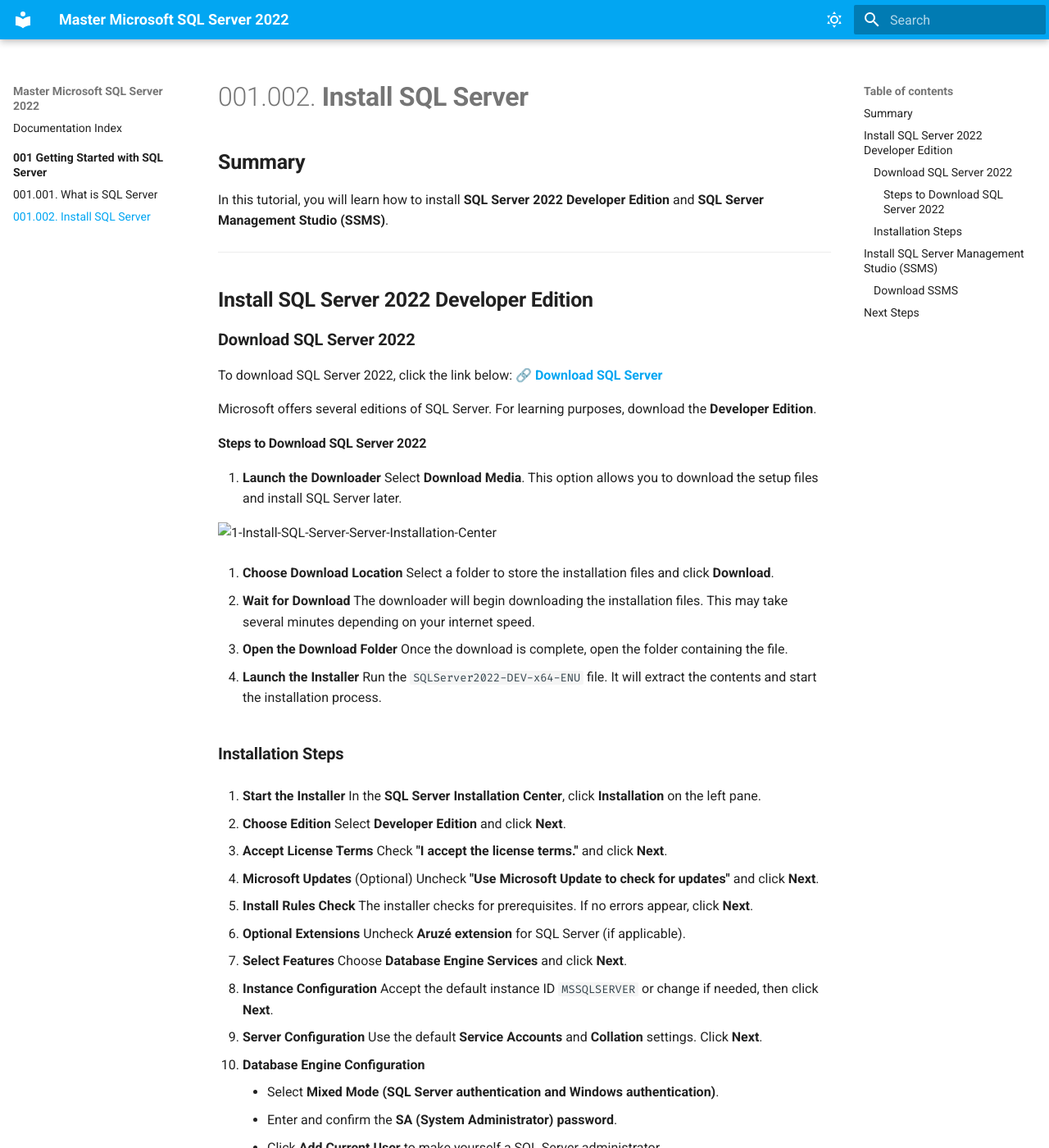
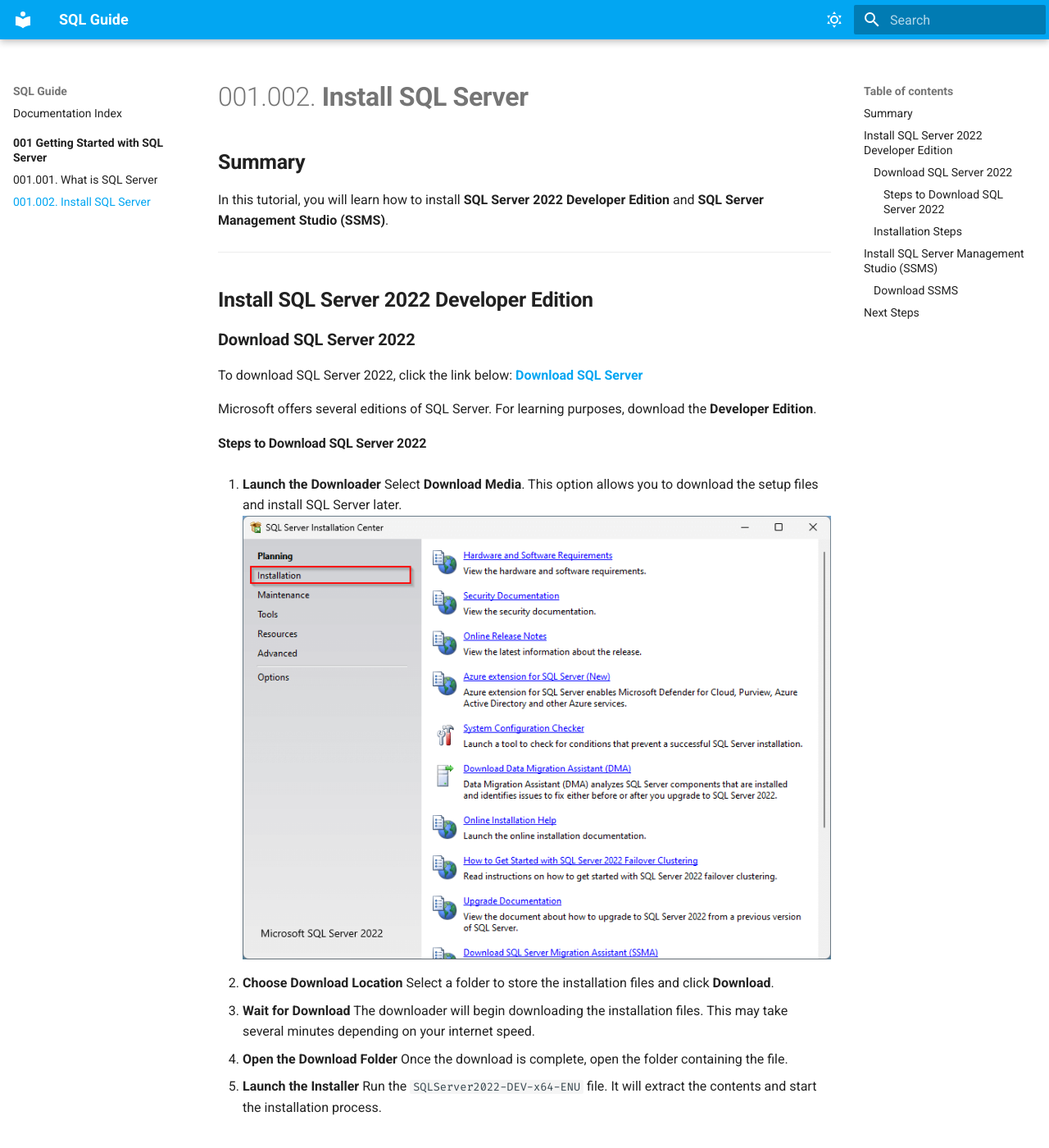
Before and after one commit to andikatjacobdennis/SQL_Guide, an MkDocs documentation site: the page built from docs/001_Getting_Started_with_SQL_Server/001.002.Install SQL Server.md, in a window 1280 px wide and 1400 px high. Shown: the whole window at 82% size. Built offline with MkDocs 1.6.1 and Material for MkDocs 9.7.7, drawn with Linux system fonts in a browser that asks for light colours; some of the changed text lies outside the part shown.

Commit message:
Refactor README.md and mkdocs.yml for improved clarity and consistency in titles and links

```diff
--- a/docs/001_Getting_Started_with_SQL_Server/001.002.Install SQL Server.md
+++ b/docs/001_Getting_Started_with_SQL_Server/001.002.Install SQL Server.md
@@ -11,7 +11,7 @@
 ### **Download SQL Server 2022**
 
 To download SQL Server 2022, click the link below:
-🔗 **[Download SQL Server](https://www.microsoft.com/en-us/sql-server/sql-server-downloads)**
+**[Download SQL Server](https://www.microsoft.com/en-us/sql-server/sql-server-downloads)**
 
 Microsoft offers several editions of SQL Server. For learning purposes, download the **Developer Edition**.
 
@@ -19,8 +19,7 @@
 
 1. **Launch the Downloader**
    Select **Download Media**. This option allows you to download the setup files and install SQL Server later.
-
-   ![1-Install-SQL-Server-Server-Installation-Center](..images\1-Install-SQL-Server-Server-Installation-Center.png)
+   ![1-Install-SQL-Server-Server-Installation-Center](../images/1-Install-SQL-Server-Server-Installation-Center.png)
 
 2. **Choose Download Location**
    Select a folder to store the installation files and click **Download**.
@@ -70,7 +69,7 @@
     * Click **Add Current User** to make yourself a SQL Server administrator.
     * Click **Next**.
 
-    ⚠️ *Be sure to store the SA password in a secure place.*
+    *Be sure to store the SA password in a secure place.*
 
 11. **Install Progress**
     The installer will show the installation progress.
@@ -78,7 +77,7 @@
 12. **Complete Installation**
     After installation, click **Close** to exit.
 
-✅ **Congratulations!** You have successfully installed **SQL Server 2022 Developer Edition**.
+**Congratulations!** You have successfully installed **SQL Server 2022 Developer Edition**.
 
 ---
 
@@ -91,7 +90,7 @@
 ### **Download SSMS**
 
 Download SSMS from the Microsoft website:
-🔗 **[Download SQL Server Management Studio](https://learn.microsoft.com/en-us/sql/ssms/download-sql-server-management-studio-ssms)**
+**[Download SQL Server Management Studio](https://learn.microsoft.com/en-us/sql/ssms/download-sql-server-management-studio-ssms)**
 
 1. **Launch Installer**
    Run the file `SSMS-Setup-ENU.exe`.
--- a/mkdocs.yml
+++ b/mkdocs.yml
@@ -1,5 +1,5 @@
-site_name: "Master Microsoft SQL Server 2022"
-site_url: https://github.com/andikatjacobdennis/MasterMicrosoftSQLServer2022/ # Uncommented and set for better SEO and direct access
+site_name: "SQL Guide"
+site_url: https://github.com/andikatjacobdennis/SQL/ # Uncommented and set for better SEO and direct access
 
 # --- Theme Configuration ---
 theme:
@@ -50,9 +50,9 @@
     separator: '[\s\-\.]' # Added period as a separator for better search results
   social:
     - icon: fontawesome/brands/github
-      link: https://github.com/andikatjacobdennis/MasterMicrosoftSQLServer2022/ # Changed to the SQL Server repo link for direct relevance
+      link: https://github.com/andikatjacobdennis/SQL/ # Changed to the SQL Server repo link for direct relevance
     - icon: fontawesome/brands/linkedin # Added LinkedIn for professional presence
-      link: https://www.linkedin.com/in/your-profile-url # REPLACE with your LinkedIn profile URL!
+      link: https://www.linkedin.com/in/andikatjacobdennis/ # REPLACE with your LinkedIn profile URL!
   generator: false # Hide the "Built with MkDocs" footer for a cleaner look
 
 # --- Plugin Configuration ---
```
Also changed, not shown: README.md (+1 -1 lines).
